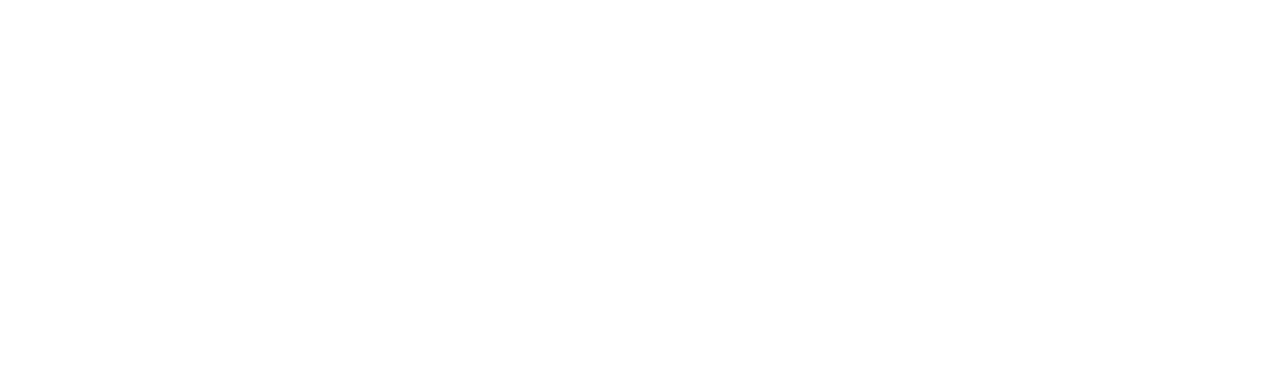
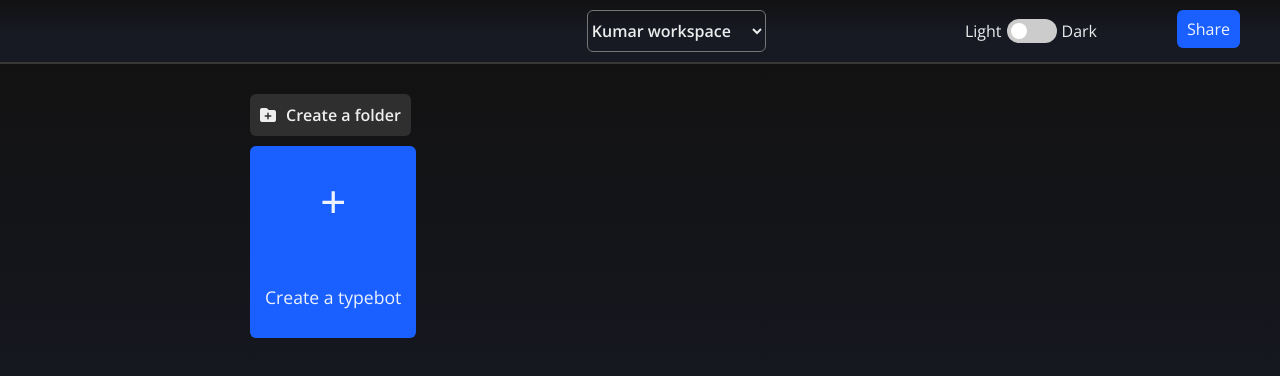
Before and after one commit to S-kumar856/FormBot, a React (Vite) app in the folder Frontend/: page /Formdashboard in a window 1280 px wide. Before the commit this address had no page. Shown: the top 376 px of the page. Built offline with nearby package versions, Linux system fonts and the light colour scheme.

Commit message:
dashboard

```diff
--- a/Frontend/src/App.jsx
+++ b/Frontend/src/App.jsx
@@ -3,18 +3,20 @@
 import Register from './components/Register/Register';
 import Login from './components/Login/Login';
 import LandingPage from './components/LandingPage/LandingPage';
+import FormDashboard from './components/FormDashboard/FormDashboard';
 
 
 const App = () => {
   return (
     <>
       <Routes>
-      <Route path="/" element={<LandingPage/>} />
-        <Route path="/register" element={<Register/>} />
-        <Route path="/login" element={<Login/>} />
+        <Route path="/" element={<LandingPage />} />
+        <Route path="/register" element={<Register />} />
+        <Route path="/login" element={<Login />} />
+        <Route path="/Formdashboard" element={<FormDashboard/>}/>
       </Routes>
     </>
   )
 }
 
-export default App
+export default App;
--- /dev/null
+++ b/Frontend/src/components/FormDashboard/FormDashboard.jsx
@@ -0,0 +1,78 @@
+import React, { useState } from 'react';
+import style from './FormDashboard.module.css'
+
+const FormDashboard = () => {
+
+    const [boolean, setBoolean] = useState(false)
+    return (
+        <>
+            <div className={style.Main_Container}>
+                {/* navbar */}
+                <div className={style.workspace_Navbar}>
+                    <div className={style.navbar}>
+                        <select name="dropdown" id="dropdown">
+                            <option value="name">Kumar workspace</option>
+                            <option value="setting" className={style.setting}>Settings</option>
+                            <option value="logout" className={style.logout}>Log Out</option>
+                        </select>
+                    </div>
+                    <div className={style.NavShare}>
+                        <div className={style.dark}>
+                            <p>Light</p>
+                            <label className={style.switch}>
+                                <input type="checkbox" />
+                                <span className={`${style.slider} ${style.round}`}></span>
+                            </label>
+                            <p>Dark</p>
+                        </div>
+                        <div className={style.share}>
+                            <button onClick={()=> setBoolean(true)}>Share</button>
+                        </div>
+                    </div>
+                </div>
+                {/* <hr /> */}
+
+                {/* create folder */}
+                <div className={style.Main_Createrfolder}>
+                    <div className={style.Ineercreate_folder}>
+                        <div className={style.Create_Folder}>
+                            <div className={style.Folder}>
+                                <span><i className="fa-solid fa-folder-plus"></i>Create a folder</span>
+                            </div>
+                            <div className={style.Folder_File}>
+                                <span>+</span>
+                                <p>Create a typebot</p>
+                            </div>
+                        </div>
+                    </div>
+
+                    {/* share with email model */}
+                    {boolean && (
+                        <div className={style.Share_Model} onClick={()=>setBoolean(false)}>
+                            <div className={style.inner_shareModel}>
+                                <form  onClick={(e)=>e.stopPropagation()}>
+                                    <div className={style.Sharemodel_Cross}>
+                                    <span onClick={()=>setBoolean(false)}>x</span></div>
+                                    <div className={style.shareModel_mail}>
+                                        <label htmlFor="email">Invite by Email
+                                            <select name="edit" id="edit">
+                                                <option value="edit">Edit</option>
+                                                <option value="view">View</option>
+                                            </select>
+                                        </label>
+                                        <input type="email" name='email' placeholder="Enter email id" />
+                                    </div>
+                                    <button>Send Invite</button>
+                                    <p>Invite by link</p>
+                                    <button>Copy link</button>
+                                </form>
+                            </div>
+                        </div>
+                    )}
+                </div>
+            </div>
+        </>
+    )
+}
+
+export default FormDashboard;
--- /dev/null
+++ b/Frontend/src/components/FormDashboard/FormDashboard.module.css
@@ -0,0 +1,310 @@
+.Main_Container{
+    width: 100vw;
+    height: 100%;
+    max-width: 100%;
+    background: linear-gradient(#121212, #171923, #171923);
+}
+
+.workspace_Navbar{
+    display: flex;
+    justify-content: center;
+    height: 8vh;
+    padding: 10px;
+    border-bottom: 2px solid rgb(57, 56, 56);
+}
+
+.navbar{
+    width: 60vw;
+    display: flex;
+    justify-content: end;
+
+}
+.NavShare{
+    width: 40vw;
+    display: flex;
+    justify-content: end;
+    gap: 80px;
+}
+.dark{
+    display: flex;
+    align-items: center;
+    gap: 5px;
+}
+.dark{
+    font-family: Open sans;
+    font-size: 1rem;
+    color: #FFFFFFEB;
+}
+
+
+
+/* lgiht&dark Switch */
+.switch {
+    position: relative;
+    display: inline-block;
+    width: 50px;
+    height: 24px;
+  }
+
+  .switch input {
+    opacity: 0;
+    width: 0;
+    height: 0;
+  }
+
+  .slider {
+    position: absolute;
+    cursor: pointer;
+    top: 0;
+    left: 0;
+    right: 0;
+    bottom: 0;
+    background-color: #ccc;
+    -webkit-transition: .4s;
+    transition: .4s;
+  }
+
+  .slider:before {
+    position: absolute;
+    content: "";
+    height: 16px;
+    width: 16px;
+    left: 4px;
+    bottom: 4px;
+    background-color: white;
+    -webkit-transition: .4s;
+    transition: .4s;
+  }
+
+  input:checked + .slider {
+    background-color: #2196F3;
+  }
+
+  input:focus + .slider {
+    box-shadow: 0 0 1px #2196F3;
+  }
+
+  input:checked + .slider:before {
+    -webkit-transform: translateX(26px);
+    -ms-transform: translateX(26px);
+    transform: translateX(26px);
+  }
+
+  /* Rounded sliders */
+  .slider.round {
+    border-radius: 34px;
+  }
+
+  .slider.round:before {
+    border-radius: 50%;
+  }
+
+
+  /* share button */
+.share{
+    margin-right: 30px;
+}
+.share button{
+    background-color: #1A5FFF;
+    color: #FFFFFFEB;
+    padding: 8px 10px;
+    border-radius: 6px;
+    font-family: Open sans;
+    font-size: 1rem;
+    border: none;
+    outline: none;
+    cursor: pointer;
+    text-align: center;
+}
+.share button:hover{
+    background-color: #4563a8;
+}
+
+/* select drop down */
+.workspace_Navbar select{
+    background-color: transparent;
+    border-radius: 6px;
+    width: 14vw;
+    color: #FFFFFFEB;
+    font-family: Open sans;
+    font-weight: 600;
+    font-size: 1rem;
+}
+option{
+    background-color: #121212;
+}
+.logout{
+    color: #FFA54C;
+}
+
+/* creating folder */
+
+.Main_Createrfolder{
+    position: relative;
+}
+.Ineercreate_folder{
+    position: absolute;
+    max-width: 100%;
+
+}
+.Create_Folder{
+    width: 100vw;
+    max-width: 100%;
+    height: 100vh;
+    padding-left: 250px;
+    padding-top: 30px;
+    display: flex;
+    flex-direction: column;
+    gap: 10px;
+    z-index: 0;
+    background: linear-gradient(#121212, #171923, #171923);
+
+
+}
+
+.Folder{
+    display: flex;
+    gap: 10px;
+}
+.Folder span{
+    padding: 10px;
+    background-color: rgb(48, 47, 47);
+    color: #FFFFFFEB;
+    border-radius: 6px;
+    font-family: Open sans;
+    font-size: 1rem;
+    font-weight: 600;
+    display: flex;
+    gap: 10px;
+    align-items: center;
+    cursor: pointer;
+}
+
+/* creating folder file */
+
+.Folder_File{
+    border: none;
+    width: 13vw;
+    height: 15vw;
+    color: #FFFFFFEB;
+    display: flex;
+    flex-direction: column;
+    justify-content: center;
+    align-items: center;
+    gap: 7vh;
+    background-color: #1A5FFF;
+    border-radius: 6px;
+    cursor: pointer;
+}
+
+.Folder_File span{
+    font-size: 2.9rem;
+    font-weight: 600;
+}
+.Folder_File  p{
+    font-family: Open sans;
+    font-size: 1.1rem;
+    font-weight: 400;
+}
+
+.Folder_File:hover{
+    background-color: #4563a8;
+}
+
+/* share email model */
+
+.Share_Model{
+    width: 100%;
+    /* max-width: 100%; */
+    position: relative;
+
+
+}
+.inner_shareModel{
+    display: flex;
+    justify-content: center;
+    height: 100vh;
+    align-items: center;
+
+}
+
+.inner_shareModel form{
+    border: 1px solid rgb(70, 68, 68);
+    width: 50vw;
+    display: flex;
+    flex-direction: column;
+    justify-content: center;
+    padding: 10px 30px 70px 30px;
+    border-radius: 24px;
+    background-color: #121212;
+
+}
+.shareModel_mail{
+    margin-top: 5vh;
+}
+.shareModel_mail label{
+    font-size: 2rem;
+    font-family: Open sans;
+    font-weight: 600;
+    display: flex;
+    justify-content:space-between;
+    color: #FFFFFFEB;
+    margin-bottom: 20px;
+}
+.shareModel_mail label select{
+    border: none;
+    outline: none;
+    background-color: transparent;
+    color: #FFFFFFEB;
+    font-family: Open sans;
+    font-size: 1rem;
+
+}
+
+.shareModel_mail input{
+    font-family: Open sans;
+    font-size: 1.1rem;
+    font-weight: 600;
+    padding: 15px;
+    background-color: rgb(48, 47, 47);
+    margin-bottom: 5vh;
+    border: none;
+    outline: none;
+    /* width: 40vw;  */
+}
+
+.inner_shareModel button{
+    background-color: #1A5FFF;
+    font-family: Poppins;
+    font-size: 1rem;
+    font-weight: 400;
+    padding: 8px;
+    border-radius: 12px;
+    border: none;
+    outline: none;
+    color: #FFFFFFEB;
+    margin-bottom: 3vh;
+    cursor: pointer;
+}
+.inner_shareModel button:hover{
+    background-color: #6382c8;
+}
+.inner_shareModel p{
+    font-size: 2rem;
+    font-family: Open sans;
+    font-weight: 600;
+    color: #FFFFFFEB;
+    margin-bottom: 3vh;
+}
+
+.Sharemodel_Cross{
+    display: flex;
+    justify-content: end;
+}
+.Sharemodel_Cross span{
+    background-color: transparent;
+    color: #F55050;
+    font-size: 1.5rem;
+    font-family: Open sans;
+    cursor: pointer;
+}
--- a/Frontend/src/components/LandingPage/LandingPage.jsx
+++ b/Frontend/src/components/LandingPage/LandingPage.jsx
@@ -150,7 +150,7 @@
                     </div>
 
                 </div>
-            </div>
+
 
             {/* content 3 */}
             <div className={style.container3}>
@@ -253,6 +253,7 @@
                     </div>
                 </div>
             </div>
+            </div>
         </>
     )
 }
--- a/Frontend/src/components/LandingPage/LandingPage.module.css
+++ b/Frontend/src/components/LandingPage/LandingPage.module.css
@@ -1,11 +1,12 @@
 body{
-    background: linear-gradient(#121212, #171923, #171923);
+
     width: 100vw;
     height: 100%;
     max-width: 100%;
 }
 
 .MainContainer{
+    background: linear-gradient(#121212, #171923, #171923);
     width: 100vw;
     height: 100%;
     max-width: 100%;
--- a/Frontend/src/components/Register/Register.module.css
+++ b/Frontend/src/components/Register/Register.module.css
@@ -1,6 +1,4 @@
-* {
-  /* overflow: hidden; */
-}
+
 .register {
   display: flex;
   justify-content: center;
@@ -9,6 +7,7 @@
   height: 100vh;
   position: relative;
   background: linear-gradient(#121212, #18181b);
+  overflow: hidden;
 }
 
 .leftArrow {
@@ -59,6 +58,9 @@
   font-weight: 500;
   border: none;
   outline: none;
+  cursor: pointer;
+  text-align: center;
+  text-decoration: none;
 }
 
 .google {
@@ -91,6 +93,7 @@
   font-weight: 500;
   border: none;
   outline: none;
+  cursor: pointer;
 }
 .google img {
   width: 20px;
@@ -110,6 +113,7 @@
   color: #1a5fff;
   text-decoration: none;
   font-weight: 500;
+  cursor: pointer;
 }
 
 .semiCircle1 {
```
Also changed, not shown: Frontend/src/components/Login/Login.jsx (+9 -8 lines).
